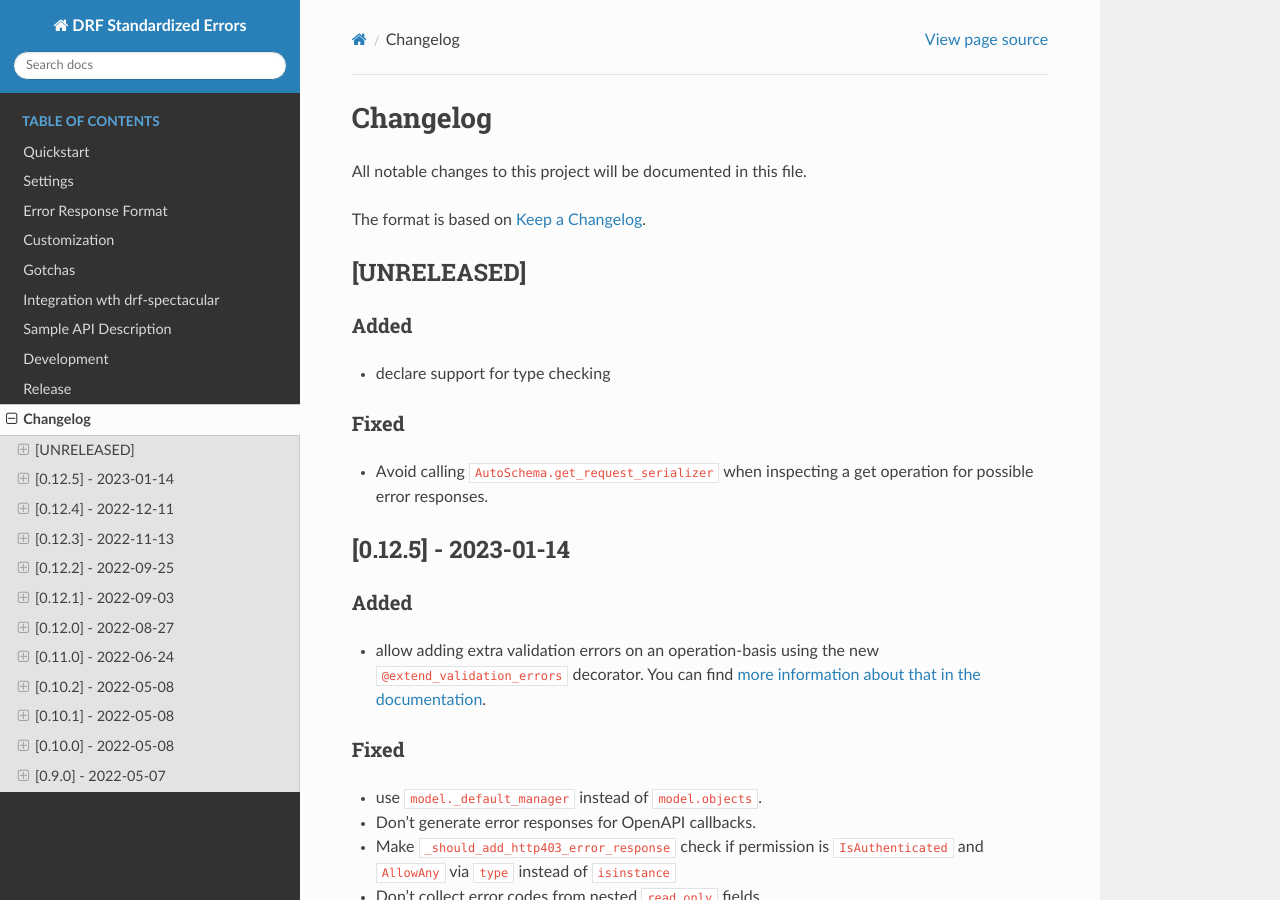
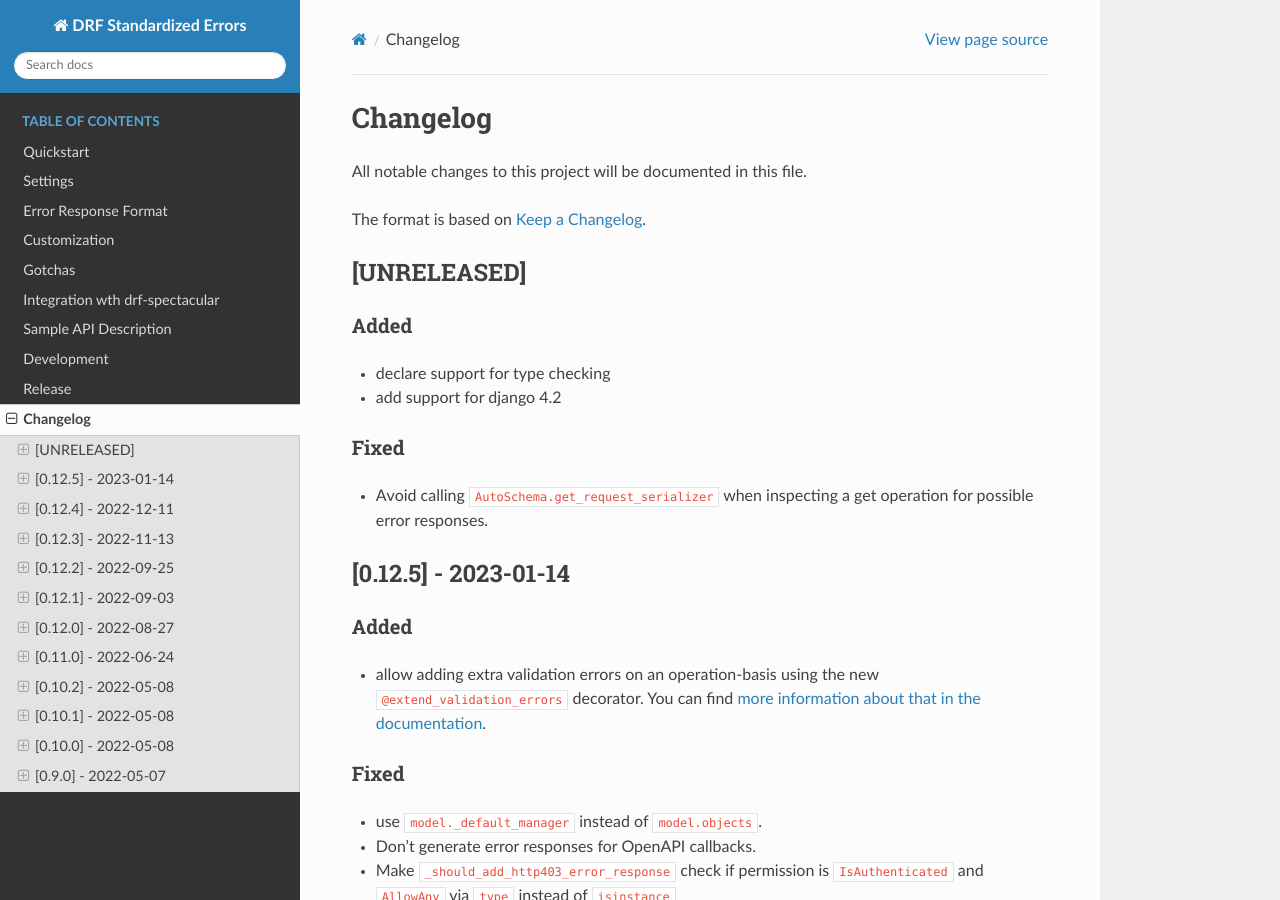
Before and after one commit to ghazi-git/drf-standardized-errors, a Sphinx documentation site: the page built from docs/changelog.md, in a window 1280 px wide and 900 px high. Built offline with Sphinx 7.4.7 and the Read the Docs theme 2.0.0, drawn with Linux system fonts in a browser that asks for light colours.

Commit message:
add support for django 4.2

```diff
--- a/docs/changelog.md
+++ b/docs/changelog.md
@@ -7,6 +7,7 @@ The format is based on [Keep a Changelog](https://keepachangelog.com/en/1.0.0/).
 ## [UNRELEASED]
 ### Added
 - declare support for type checking
+- add support for django 4.2
 
 ### Fixed
 - Avoid calling `AutoSchema.get_request_serializer` when inspecting a get operation for possible error responses.
```
Also changed, not shown: 1 other file.
